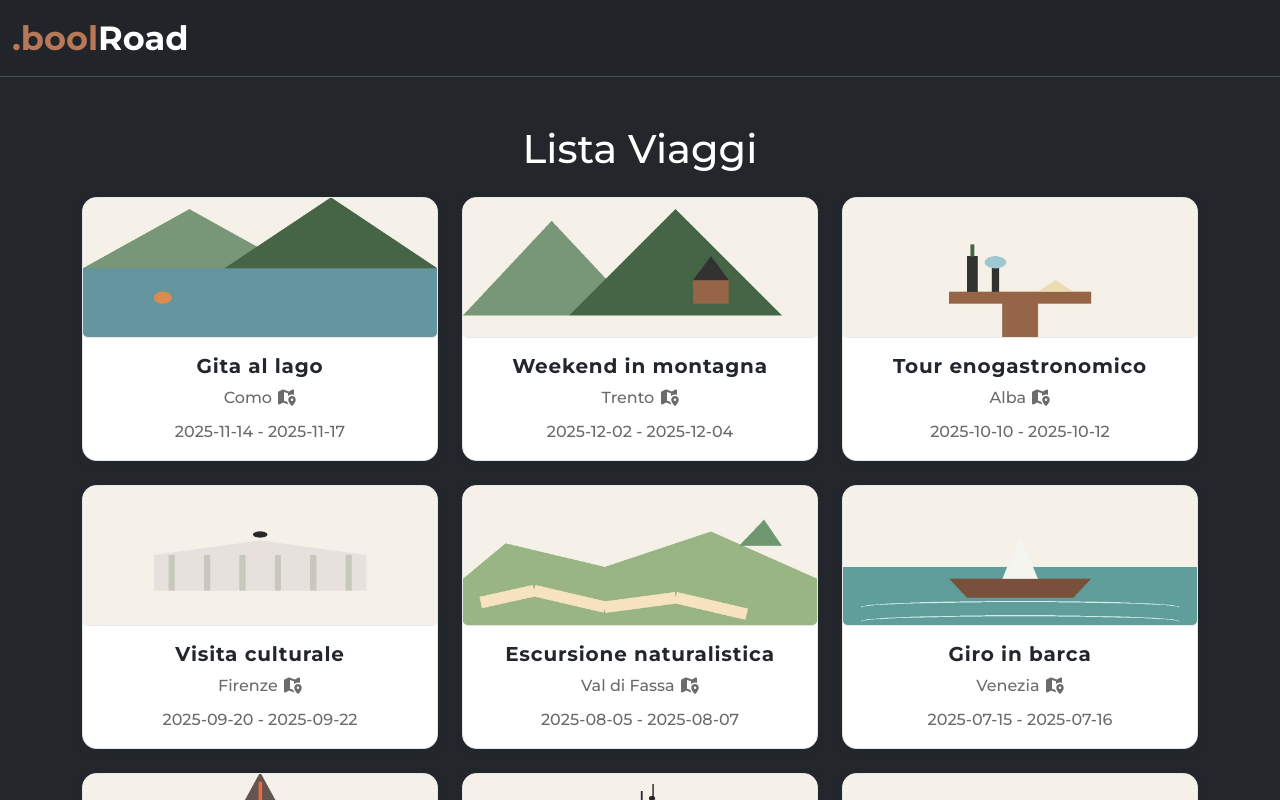
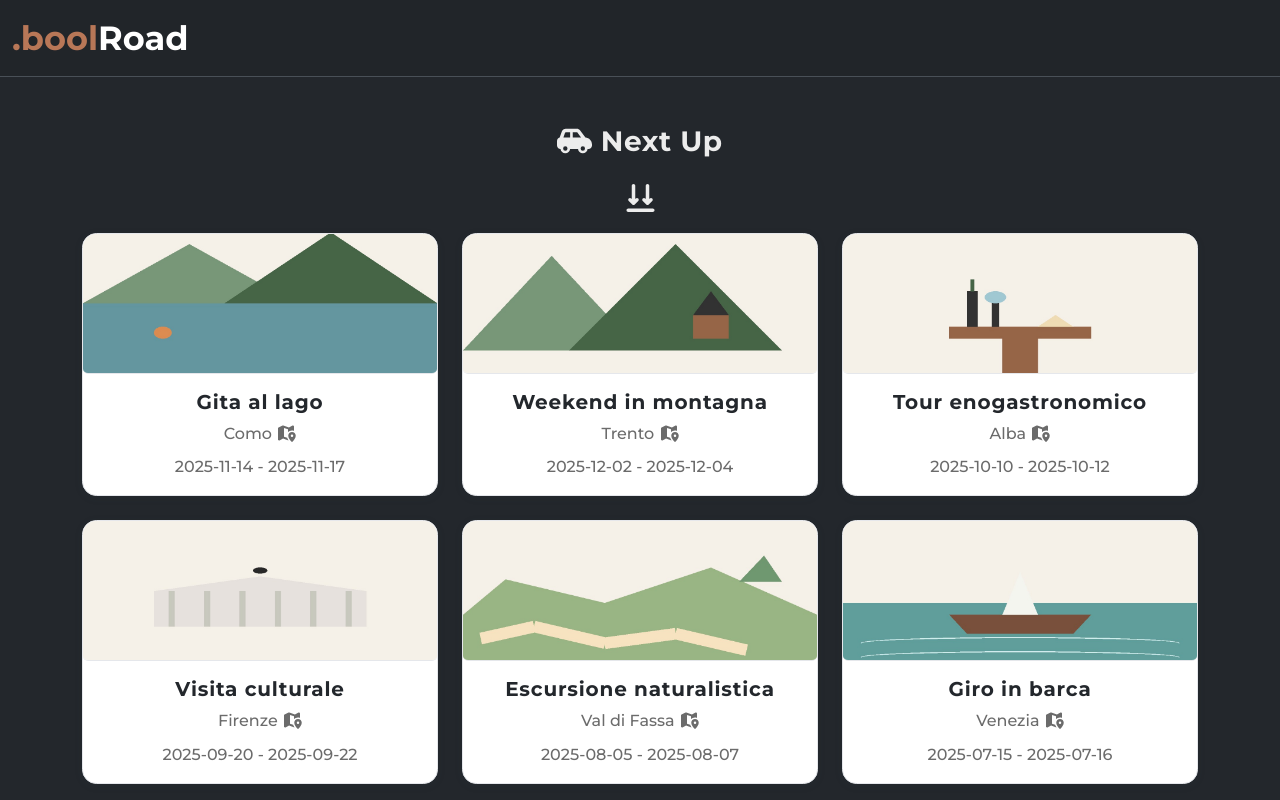
Before and after one commit to Johnnyfromtheblock4/boolroad, a React (Vite) app: page / in a window 1280 px wide. Shown: the top 800 px of the page. Built offline with nearby package versions, Linux system fonts and the light colour scheme.

Commit message:
[UPD] final-stage

```diff
--- a/src/pages/HomePage.jsx
+++ b/src/pages/HomePage.jsx
@@ -4,11 +4,12 @@ import "../styles/HomePage.css";
 import { FontAwesomeIcon } from "@fortawesome/react-fontawesome";
 import { faMapLocationDot } from "@fortawesome/free-solid-svg-icons";
 import { faArrowsDownToLine } from "@fortawesome/free-solid-svg-icons";
-
+import { faCarSide } from "@fortawesome/free-solid-svg-icons";
 const HomePage = () => {
   return (
     <div className="container mt-5">
-      <h1 className="text-center mb-4">Lista Viaggi</h1>
+      <h3 className="text-center mb-4"><FontAwesomeIcon icon={faCarSide} /> Next Up</h3>
+      <h3 className="text-center mb-3"> <FontAwesomeIcon icon={faArrowsDownToLine} /></h3>
       <div className="row justify-content-center">
         {trips.map((trip) => (
           <div key={trip.id} className="col-md-6 col-lg-4 mb-4">
```
